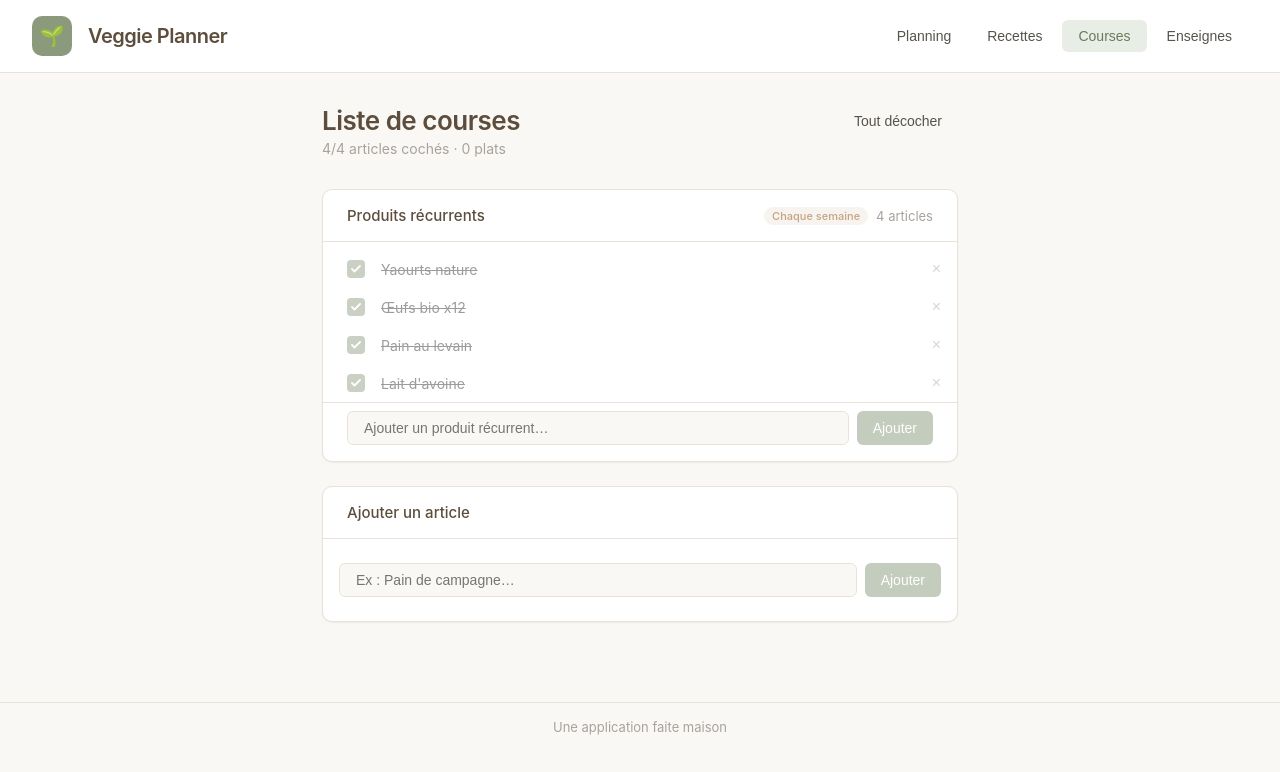
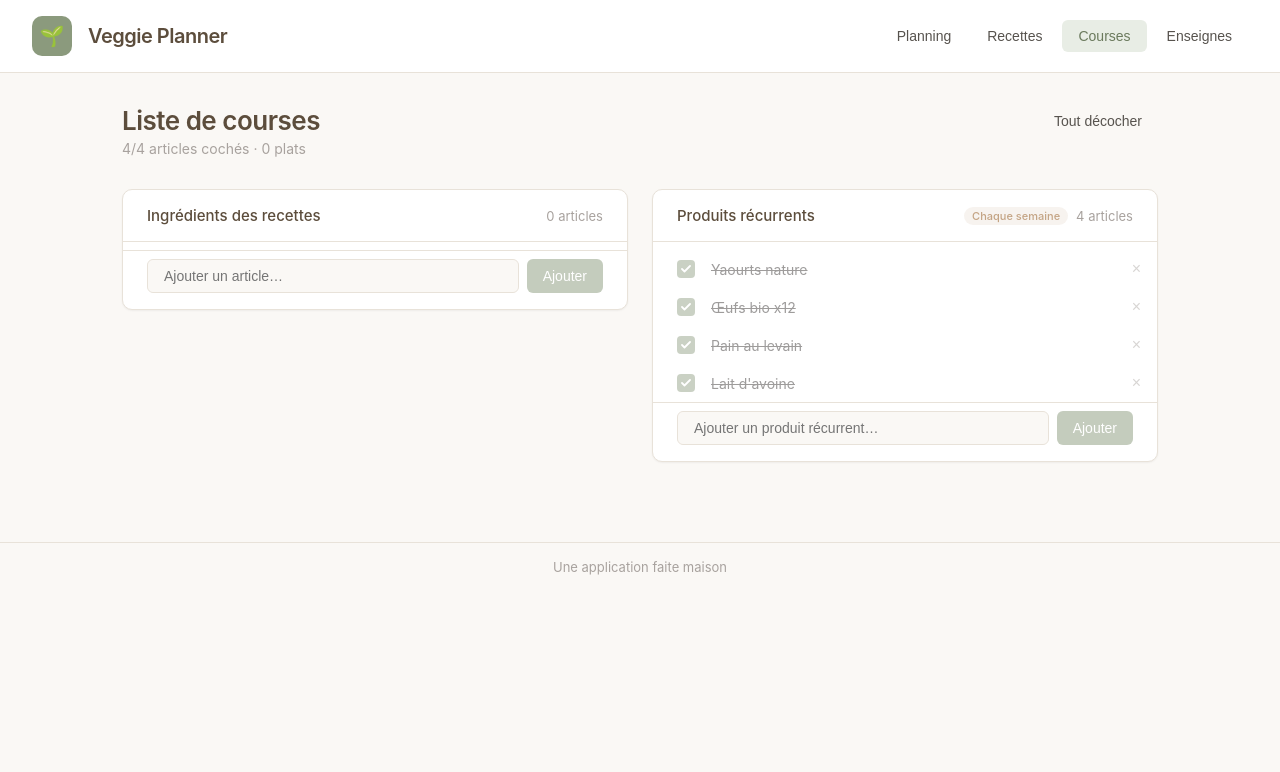
Before and after one commit to fait-maison/veggie-planner, a React (Vite) app: page / in a window 1280 px wide. Both pictures are taken after a click on the button "Courses". Shown: the top 772 px of the page. Built offline with nearby package versions, Linux system fonts and the light colour scheme.

Commit message:
manage duplicate in shopping list

```diff
--- a/src/pages/CoursesPage.jsx
+++ b/src/pages/CoursesPage.jsx
@@ -2,16 +2,20 @@ import { useState } from 'react';
 import { tokens } from '../tokens';
 import { generateShoppingList } from '../utils/generateShoppingList';
 import Button from '../components/Button';
+import useLocalStorage from '../hooks/useLocalStorage';
+
+const normalize = (s) => s.trim().toLowerCase();
 
 const CoursesPage = ({ selectedRecipes, recurringItems, setRecurringItems }) => {
-  const ingredients = generateShoppingList(selectedRecipes);
+  const allIngredients = generateShoppingList(selectedRecipes);
 
-  // Initialise les récurrents pré-cochés
-  const [checkedItems, setCheckedItems] = useState(() => {
-    const initial = {};
-    recurringItems.forEach(item => { initial[`recurring-${item.id}`] = true; });
-    return initial;
-  });
+  // Filtre les ingrédients déjà présents dans les récurrents
+  const recurringNames = recurringItems.map(r => normalize(r.name));
+  const ingredients = allIngredients.filter(i => !recurringNames.includes(normalize(i)));
+
+  const [checkedItems, setCheckedItems] = useLocalStorage('veggie-checked',
+    Object.fromEntries(recurringItems.map(r => [`recurring-${r.id}`, true]))
+  );
   const [additionalItems, setAdditionalItems] = useState([]);
   const [newItem, setNewItem] = useState('');
   const [newRecurring, setNewRecurring] = useState('');
@@ -29,10 +33,16 @@ const CoursesPage = ({ selectedRecipes, recurringItems, setRecurringItems }) =>
 
   const addItem = () => {
     const trimmed = newItem.trim();
-    if (trimmed && !additionalItems.map(i => i.toLowerCase()).includes(trimmed.toLowerCase())) {
+    if (!trimmed) return;
+    const n = normalize(trimmed);
+    const isDuplicate =
+      ingredients.some(i => normalize(i) === n) ||
+      additionalItems.some(i => normalize(i) === n) ||
+      recurringNames.includes(n);
+    if (!isDuplicate) {
       setAdditionalItems(prev => [...prev, trimmed]);
-      setNewItem('');
     }
+    setNewItem('');
   };
 
   const removeAdditional = (item) => {
@@ -41,10 +51,13 @@ const CoursesPage = ({ selectedRecipes, recurringItems, setRecurringItems }) =>
 
   const addRecurring = () => {
     const trimmed = newRecurring.trim();
-    if (trimmed) {
+    if (!trimmed) return;
+    const n = normalize(trimmed);
+    const isDuplicate = recurringNames.includes(n);
+    if (!isDuplicate) {
       setRecurringItems(prev => [...prev, { id: Date.now(), name: trimmed }]);
-      setNewRecurring('');
     }
+    setNewRecurring('');
   };
 
   const removeRecurring = (id) => {
@@ -63,8 +76,10 @@ const CoursesPage = ({ selectedRecipes, recurringItems, setRecurringItems }) =>
     );
   }
 
+  const leftCount = ingredients.length + additionalItems.length;
+
   return (
-    <main style={{ maxWidth: '700px', margin: '0 auto', padding: tokens.spacing.xl }}>
+    <main style={{ maxWidth: '1100px', margin: '0 auto', padding: tokens.spacing.xl }}>
       {/* En-tête */}
       <div style={{
         display: 'flex',
@@ -95,9 +110,46 @@ const CoursesPage = ({ selectedRecipes, recurringItems, setRecurringItems }) =>
         )}
       </div>
 
-      <div style={{ display: 'flex', flexDirection: 'column', gap: tokens.spacing.lg }}>
+      {/* Deux colonnes */}
+      <div style={{ display: 'grid', gridTemplateColumns: '1fr 1fr', gap: tokens.spacing.lg, alignItems: 'start' }}>
 
-        {/* Produits récurrents */}
+        {/* Colonne gauche : ingrédients des recettes + ajout manuel */}
+        <Section title="Ingrédients des recettes" count={leftCount}>
+          {ingredients.map(item => (
+            <IngredientRow
+              key={item}
+              item={item}
+              checked={!!checkedItems[`ingredient-${item}`]}
+              onToggle={() => toggleCheck(`ingredient-${item}`)}
+            />
+          ))}
+          {additionalItems.map(item => (
+            <IngredientRow
+              key={item}
+              item={item}
+              checked={!!checkedItems[`additional-${item}`]}
+              onToggle={() => toggleCheck(`additional-${item}`)}
+              onRemove={() => removeAdditional(item)}
+            />
+          ))}
+          <div style={{ padding: `${tokens.spacing.sm} ${tokens.spacing.lg}`, borderTop: `1px solid ${tokens.colors.sand}` }}>
+            <div style={{ display: 'flex', gap: tokens.spacing.sm }}>
+              <input
+                type="text"
+                value={newItem}
+                onChange={e => setNewItem(e.target.value)}
+                onKeyDown={e => e.key === 'Enter' && addItem()}
+                placeholder="Ajouter un article…"
+                style={inputStyle}
+              />
+              <Button onClick={addItem} disabled={!newItem.trim()}>
+                Ajouter
+              </Button>
+            </div>
+          </div>
+        </Section>
+
+        {/* Colonne droite : produits récurrents */}
         <Section
           title="Produits récurrents"
           count={recurringItems.length}
@@ -126,52 +178,6 @@ const CoursesPage = ({ selectedRecipes, recurringItems, setRecurringItems }) =>
                 Ajouter
               </Button>
             </div>
-          </div>
-        </Section>
-
-        {/* Ingrédients des recettes */}
-        {ingredients.length > 0 && (
-          <Section title="Ingrédients des recettes" count={ingredients.length}>
-            {ingredients.map(item => (
-              <IngredientRow
-                key={item}
-                item={item}
-                checked={!!checkedItems[`ingredient-${item}`]}
-                onToggle={() => toggleCheck(`ingredient-${item}`)}
-              />
-            ))}
-          </Section>
-        )}
-
-        {/* Ajout manuel */}
-        <Section title="Ajouter un article">
-          <div style={{ padding: tokens.spacing.md }}>
-            <div style={{ display: 'flex', gap: tokens.spacing.sm }}>
-              <input
-                type="text"
-                value={newItem}
-                onChange={e => setNewItem(e.target.value)}
-                onKeyDown={e => e.key === 'Enter' && addItem()}
-                placeholder="Ex : Pain de campagne…"
-                style={inputStyle}
-              />
-              <Button onClick={addItem} disabled={!newItem.trim()}>
-                Ajouter
-              </Button>
-            </div>
-            {additionalItems.length > 0 && (
-              <div style={{ marginTop: tokens.spacing.sm }}>
-                {additionalItems.map(item => (
-                  <IngredientRow
-                    key={item}
-                    item={item}
-                    checked={!!checkedItems[`additional-${item}`]}
-                    onToggle={() => toggleCheck(`additional-${item}`)}
-                    onRemove={() => removeAdditional(item)}
-                  />
-                ))}
-              </div>
-            )}
           </div>
         </Section>
 
```
